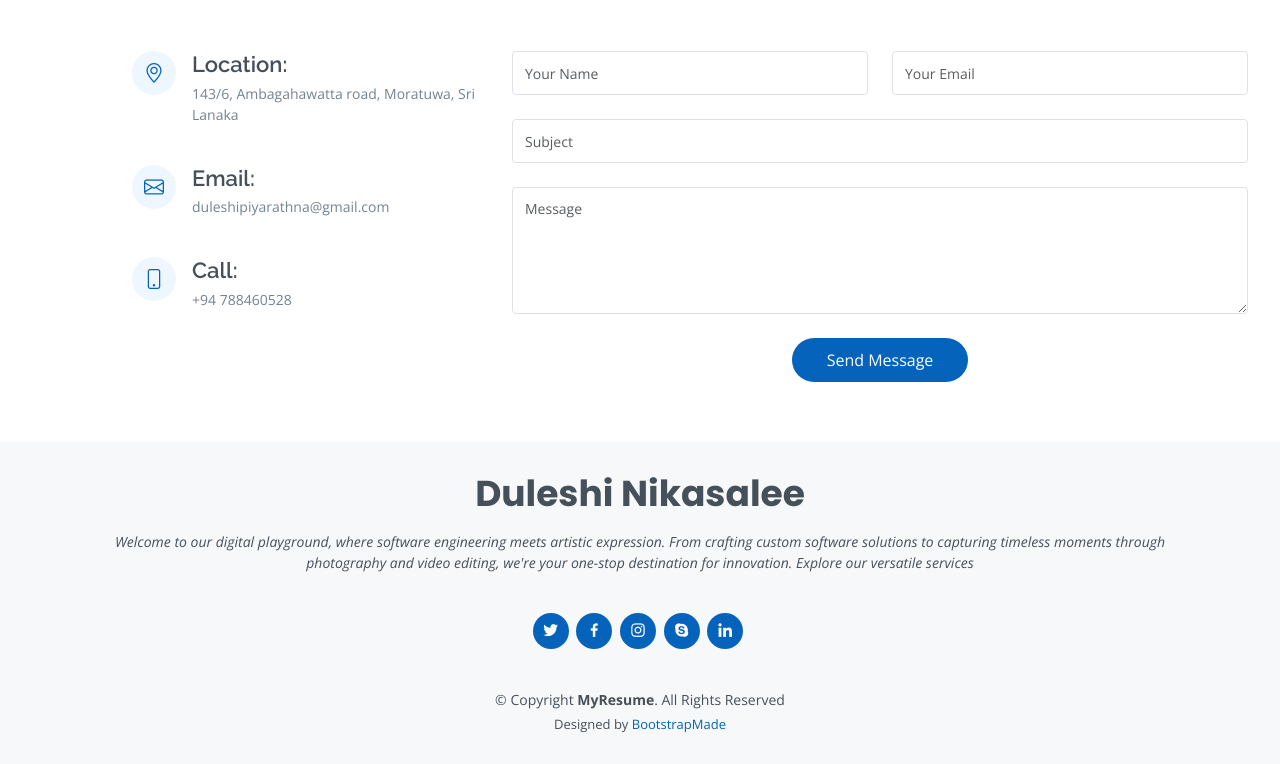
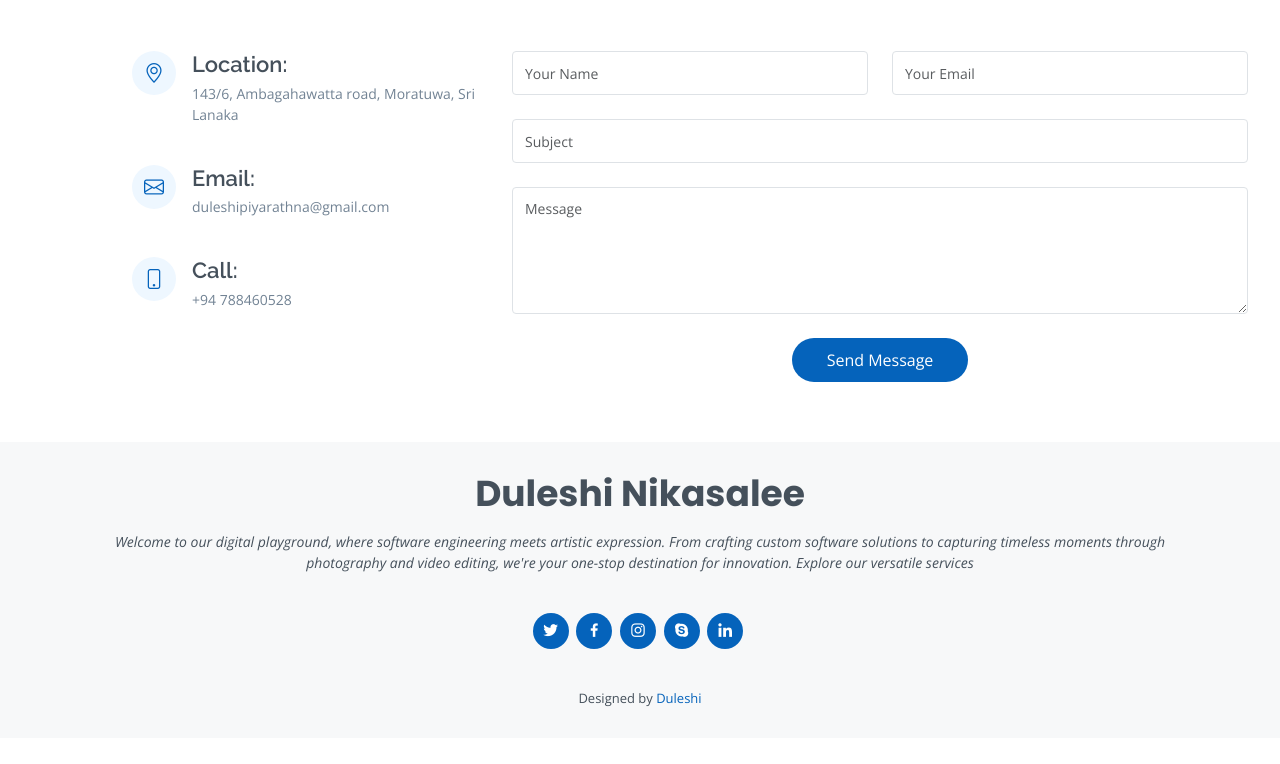
Before and after one commit to Nikasalee/Duleshi, a plain HTML site: page index.html in a window 1280 px wide. Shown: the part 5329-6093 px from the top of the page. After the commit the page ends 6067 px from the top, so only its background shows below. Drawn offline with nearby package versions, Linux system fonts and the light colour scheme.

Commit message:
Update index.html

```diff
--- a/index.html
+++ b/index.html
@@ -532,15 +532,14 @@
         <a href="#" class="google-plus"><i class="bx bxl-skype"></i></a>
         <a href="#" class="linkedin"><i class="bx bxl-linkedin"></i></a>
       </div>
-      <div class="copyright">
-        &copy; Copyright <strong><span>MyResume</span></strong>. All Rights Reserved
-      </div>
+
+
       <div class="credits">
         <!-- All the links in the footer should remain intact. -->
         <!-- You can delete the links only if you purchased the pro version. -->
         <!-- Licensing information: [license-url] -->
         <!-- Purchase the pro version with working PHP/AJAX contact form: https://bootstrapmade.com/free-html-bootstrap-template-my-resume/ -->
-        Designed by <a href="https://bootstrapmade.com/">BootstrapMade</a>
+        Designed by <a href="https://bootstrapmade.com/">Duleshi</a>
       </div>
     </div>
   </footer><!-- End Footer -->
```
